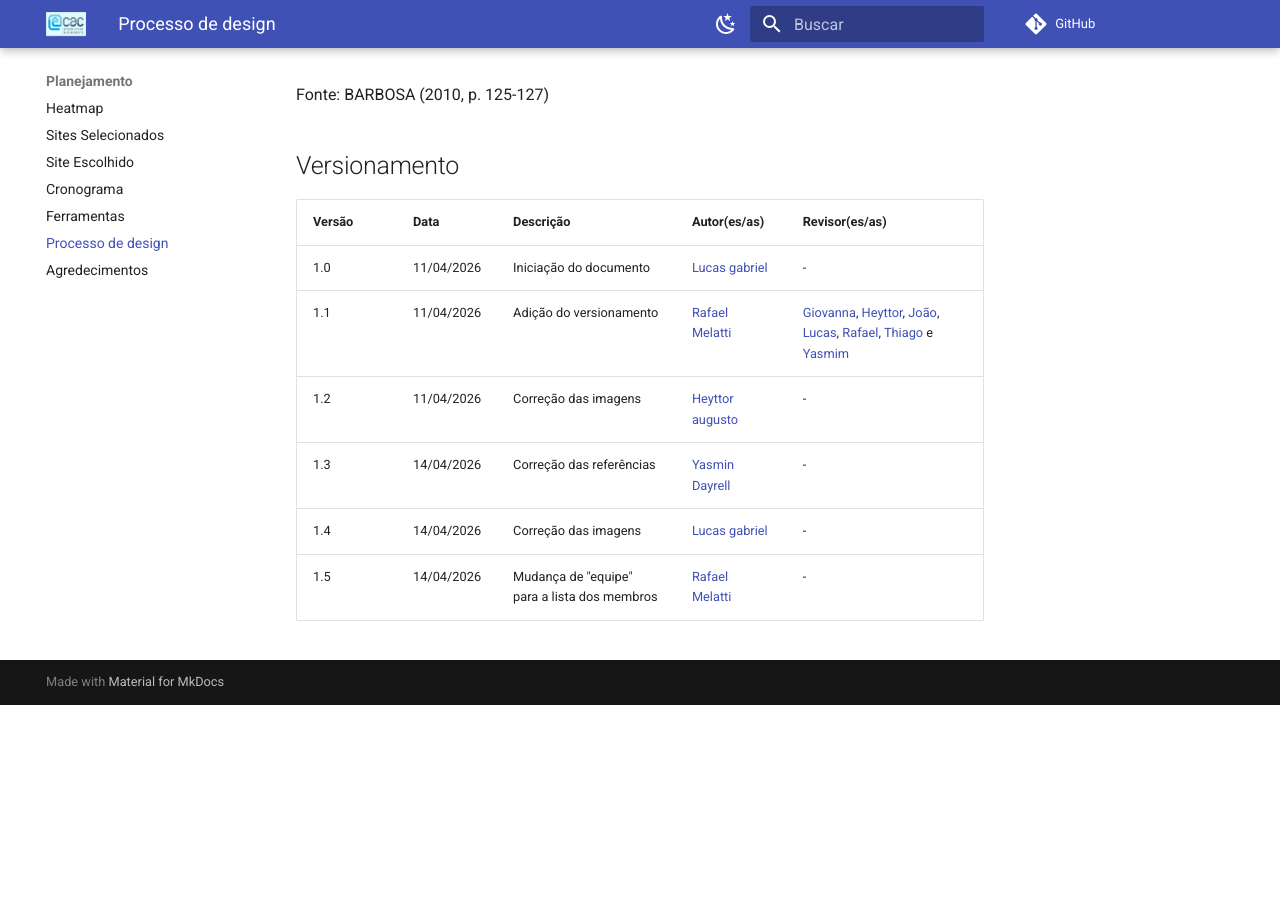
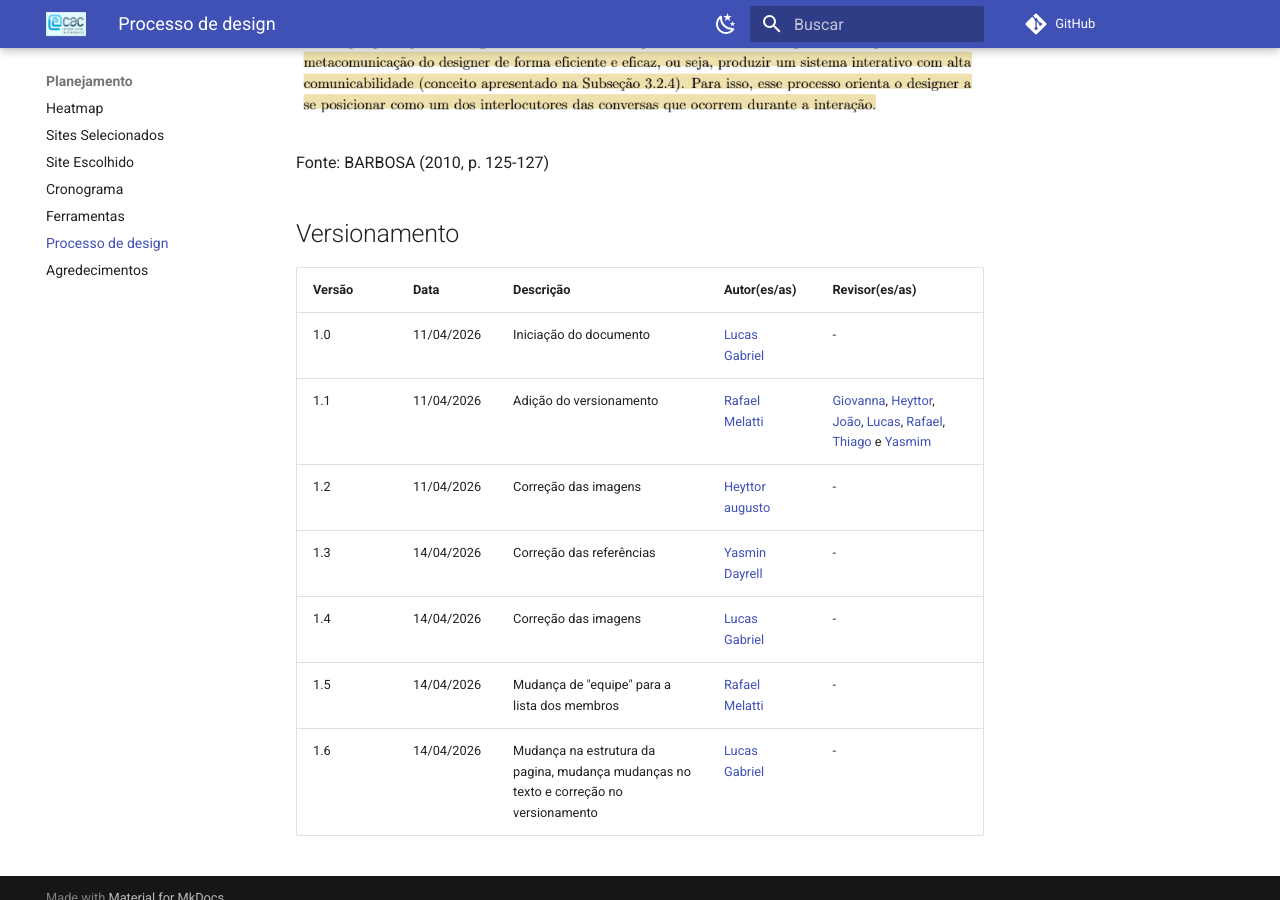
Before and after one commit to Interacao-Humano-Computador/2026.1-Grupo01, an MkDocs documentation site: the page built from docs/Planejamento/Processo_de_design.md, in a window 1280 px wide and 900 px high, scrolled down 10405 px. Built offline with MkDocs 1.6.1 and Material for MkDocs 9.7.7, drawn with Linux system fonts in a browser that asks for light colours; comment, search, counter and statistics services are not loaded; before the commit the page ends 11110 px from its top, so only the background shows below that; some of the changed text lies outside the part shown.

Commit message:
docs: correções gerais

```diff
--- a/docs/Planejamento/Processo_de_design.md
+++ b/docs/Planejamento/Processo_de_design.md
@@ -1,4 +1,4 @@
-# INTRODUÇÃO
+# Introdução
 
 O design é um processo fundamentalmente composto por três atividades: a análise da situação existente (ou identificação do problema), a criação (síntese) de uma intervenção e, por fim, a avaliação dessa intervenção, seja ela apenas projetada ou já implementada no contexto atual. Cada processo de design especifica detalhadamente as atividades básicas, estabelecendo o método de execução de cada atividade, a ordem sequencial em que devem ocorrer, quais atividades podem ser iteradas e os motivos dessa repetição e os artefatos utilizados (consumidos) e gerados (produzidos) em cada etapa. [¹](#anexos)
 
@@ -23,7 +21,7 @@
 
 ---
 
-### Ciclo de Vida em Estrela
+## Ciclo de Vida em Estrela
 
 Desenvolvido no início da década de 1990, possui seis atividades que estão todas interligadas pela avaliação contínua, que é a atividade central do modelo <strong>[³](#anexos) </strong>. É bastante flexível, pois o designer não precisa seguir uma sequência estrita e pode iniciar o processo a partir de qualquer atividade, dependendo do que já estiver disponível no início do projeto, exemplificado na figura 2.
 
@@ -35,13 +33,13 @@
 
 ---
 
-### Engenharia de Usabilidade de Nielsen
+## Engenharia de Usabilidade de Nielsen
 
 Propõe um conjunto de dez atividades que devem ocorrer durante todo o ciclo de vida do produto, priorizando os estágios iniciais, antes mesmo de a interface ser projetada. Esse modelo envolve desde conhecer o usuário e analisar sistemas concorrentes até definir metas métricas de usabilidade (fatores de qualidade com valores aceitáveis e ideais) e realizar testes empíricos baseados em protótipos e designs paralelos [⁴](#anexos).
 
 ---
 
-### Engenharia de Usabilidade de Mayhew
+## Engenharia de Usabilidade de Mayhew
 
 Com uma visão holística, organiza o processo de design em três grandes fases iterativas: análise de requisitos, design/avaliação/desenvolvimento e instalação, ilustrado na figura 3. O seu diferencial é propor a concepção da solução de IHC em três níveis de detalhamento: primeiro o modelo conceitual, depois os padrões de design de tela, e por fim o design detalhado da interface. [⁵](#anexos)
 
@@ -51,13 +49,13 @@
 
 ---
 
-### Design Contextual
+## Design Contextual
 
 Orientado a compreender as necessidades dos usuários de forma profunda por meio de uma investigação no próprio ambiente real de trabalho. Utiliza diagramas de afinidade e vários modelos de trabalho (de fluxo, sequência, artefato, cultura e físico) para organizar, registrar e compartilhar o conhecimento adquirido com a equipe. [⁶](#anexos)
 
 ---
 
-### Design Baseado em Cenários
+## Design Baseado em Cenários
 
 Utiliza cenários (histórias narrativas sobre pessoas executando atividades) como a representação fundamental ao longo de todo o processo de concepção, ilustrado na imagem 4. A equipe inicia com cenários que relatam os problemas atuais e os transforma iterativamente em cenários de atividade, cenários de informação e, por último, cenários de interação detalhados. [⁷](#anexos)
 
@@ -71,7 +69,7 @@
 
 ---
 
-### Design Dirigido por Objetivos
+## Design Dirigido por Objetivos
 
 Diferencia-se por tentar explorar o máximo das possibilidades tecnológicas para apoiar os objetivos finais dos usuários de forma inovadora e eficiente. O foco é não limitar o novo sistema apenas a replicar a mesma sequência de tarefas ou a maneira como o trabalho era feito no passado. O processo, ilustrado na figura 5, possui seis fases: pesquisar, modelar, definir requisitos, projetar, refinar e manter. [⁸](#anexos)
 
@@ -84,7 +82,7 @@
 
 ---
 
-### Design Centrado na Comunicação
+## Design Centrado na Comunicação
 
 Baseado na teoria da Engenharia Semiótica, ilustrada na imagem 6, compreende a interação como um processo de comunicação entre o designer e o usuário através da interface. O principal objetivo é produzir um sistema com alta comunicabilidade, onde a "metacomunicação" do designer seja clara, norteando os esforços de design por um conjunto de perguntas que buscam antecipar e responder às possíveis dúvidas típicas dos usuários durante o uso (como "O que é isto?" ou "Como faço isto?").  [⁹](#anexos)
 
@@ -97,7 +95,7 @@
 
 ---
 
-## ESCOLHA DO PROCESSO
+# Escolha do processo
 
 A escolha do ciclo de vida para a engenharia de usabilidade de Mayhew foi motivada principalmente pela falta de experiência prévia do grupo aliada à alta especificidade e estruturação deste modelo.
 
@@ -107,7 +105,7 @@
 
 ---
 
-# REFERÊNCIAS
+# Referências
 
 BARBOSA, Simone Diniz Junqueira; SILVA, Bruno Santana da. Métodos de Avaliação de IHC. In: BARBOSA, Simone Diniz Junqueira; SILVA, Bruno Santana da. <strong> Interação Humano-Computador.</strong> 1. ed. Rio de Janeiro: Campus, 2010.
 
@@ -115,7 +113,7 @@
 
 ---
 
-# ANEXOS
+# Anexos
 
 
 Figura 7 – Seção do livro que cita os processos de design de IHC
@@ -189,9 +187,10 @@
 
 |Versão | Data | Descrição | Autor(es/as) | Revisor(es/as) |
 | -----| ------| ----------| -------------| ---------------|
-| 1.0 | 11/04/2026| Iniciação do documento | [Lucas gabriel](https://github.com/lucaszg-g) | - |
+| 1.0 | 11/04/2026| Iniciação do documento | [Lucas Gabriel](https://github.com/lucaszg-g) | - |
 | 1.1 | 11/04/2026 | Adição do versionamento | [Rafael Melatti](https://github.com/Romm-0) | [Giovanna](https://github.com/giovannabrito19), [Heyttor](https://github.com/H3ytt0r62), [João](https://github.com/Blazemorales), [Lucas](https://github.com/lucaszg-g), [Rafael](https://github.com/Romm-0), [Thiago](https://github.com/thgomxs) e [Yasmim](https://github.com/YasminDayrell) |
 | 1.2 | 11/04/2026 | Correção das imagens | [Heyttor augusto](https://github.com/H3ytt0r62) | - |
 | 1.3 | 14/04/2026 | Correção das referências  | [Yasmin Dayrell](https://github.com/YasminDayrell) | - |
-| 1.4 | 14/04/2026 | Correção das imagens  | [Lucas gabriel](https://github.com/lucaszg-g) | - |
+| 1.4 | 14/04/2026 | Correção das imagens  | [Lucas Gabriel](https://github.com/lucaszg-g) | - |
 | 1.5 | 14/04/2026 | Mudança de "equipe" para a lista dos membros | [Rafael Melatti](https://github.com/Romm-0) | - |
+| 1.6 | 14/04/2026 | Mudança na estrutura da pagina, mudança mudanças no texto e correção no versionamento   | [Lucas Gabriel](https://github.com/lucaszg-g) | - |
```
Also changed, not shown: other parts of docs/Planejamento/Processo_de_design.md (+2 -4 lines), docs/Planejamento/agradecimentos.md (+3 -2 lines), docs/Planejamento/site-escolhido.md (+2 -1 lines), docs/Planejamento/sites-selecionados.md (+2 -1 lines).
